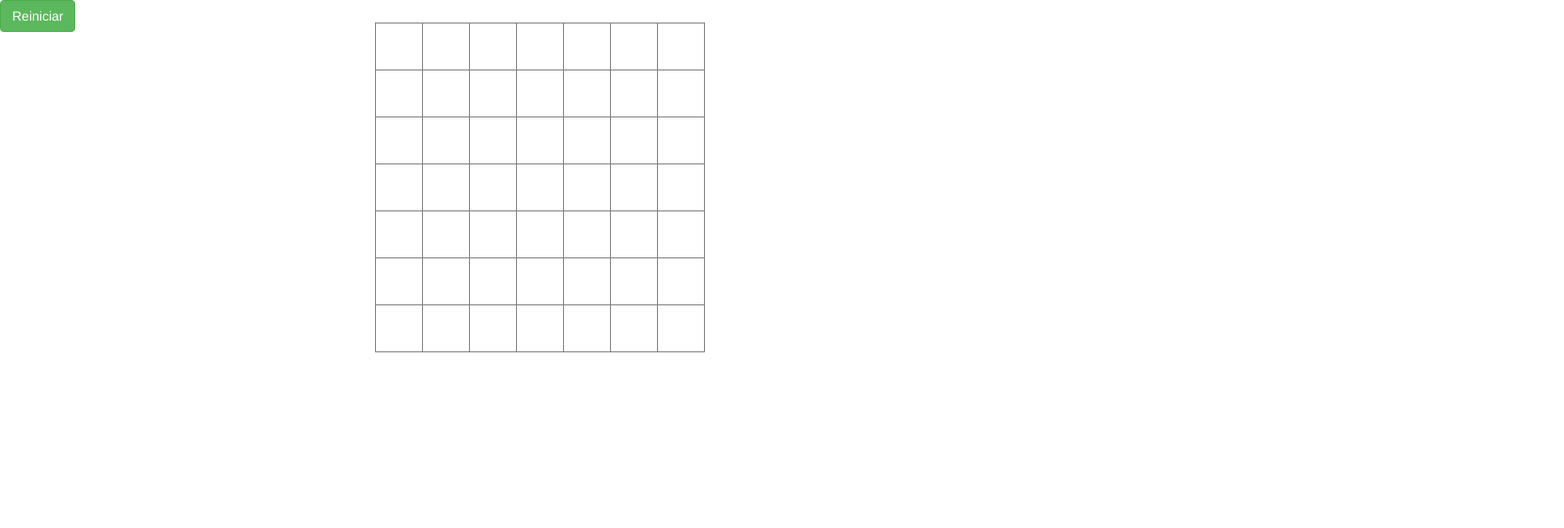
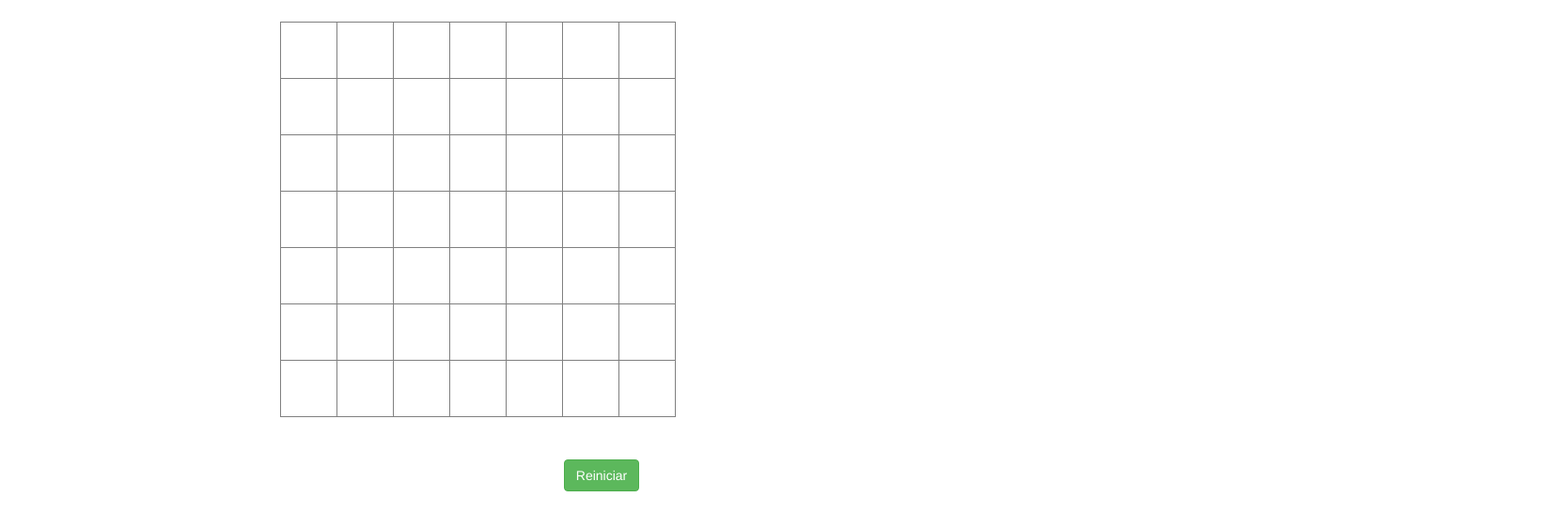
Before and after one commit to evecarina/Buscaminas, a plain HTML site: page index.html in a window 1280 px wide. Shown: the whole page at 94% size, 1664 px wide, since content can reach past the window. Drawn offline with nearby package versions, Linux system fonts and the light colour scheme.

Commit message:
nueva funcion en en el app :configuracion

```diff
--- a/assets/css/style.css
+++ b/assets/css/style.css
@@ -1,9 +1,24 @@
 .tabla{
-  position: absolute;
-  top:3%;
-  left: 30%;
+  display: flex;
+  align-content: center;
+  align-items: center;
+  margin: 2% 20%;
 }
 td{
-  height: 50px;
-  width: 50px;
+  height: 60px;
+  width: 60px;
+  align-items: center;
 }
+@@media width-max(760px) {
+  td{
+    height: 20px;
+    width: 30px;
+    align-items: center;
+  }
+}
+img{
+  width: 80%;
+}
+.db_tabla button{
+  margin-top: 2%;
+}
--- a/assets/js/main.js
+++ b/assets/js/main.js
@@ -22,23 +22,25 @@ for(var i=0;i<7;i++){
 // al hacer click dibujara el contenido del array
 ejecutar:function(){
   $('#btn_reiniciar').click(app.reiniciar);
-  $("td").click(function(event) {
+  $("td").click(app.configuracion);
+},
+configuracion :function(event){
   $(this).attr('id');
   let posicion=this.id
   posicion.split(" ");
   let i=posicion[0];
   let j=posicion[1];
-   //  console.log(posicion[0]);
   $(this).append(app.array[i][j]);
-   // al hacer click si es una bomba explotara
   if(app.array[i][j]==" "){
      $(this).css("background-color", "#ffd659");
    }
   if(app.array[i][j]=="*"){
+     $(this).empty();
+     $(this).append('<img src="assets/img/bombita.gif" alt="">')
      alert('perdistes');
+    //  cuando el jugador pierde no podra hacer click
      $('td').unbind('click');
    }
-   });
 },
 reiniciar:function(){
     $("table").empty();
--- a/index.html
+++ b/index.html
@@ -9,16 +9,20 @@
     <link rel="stylesheet" href="assets/css/style.css">
   </head>
   <body>
-    <div class="col-lg-12 tabla">
-      <table id='tabla'border="1" text-center></table>
-    </div>
-    <div class="">
-      <button id='btn_reiniciar' class="btn btn-success" type="button" name="button">Reiniciar</button>
-    </div>
+    <section class="container-fluid db_tabla ">
+      <div class="container">
+        <div class="tabla">
+          <table id='tabla' border="1" text-center></table>
+        </div>
+        <div class=" text-center">
+          <button id='btn_reiniciar' class="btn btn-success" type="button" name="button">Reiniciar</button>
+        </div>
+      </div>
+    </section>
     <!--  poo Literales-->
     <script src='assets/js/main.js' type="text/javascript"></script>
     <!-- Procedimental -->
     <!-- <script src='assets/js/main1.js' type="text/javascript"></script> -->
-
+<img src="" alt="">
   </body>
 </html>
```
Also changed, not shown: assets/img/bombita.gif (added). Lines whose indentation alone changed are shown as unchanged.
